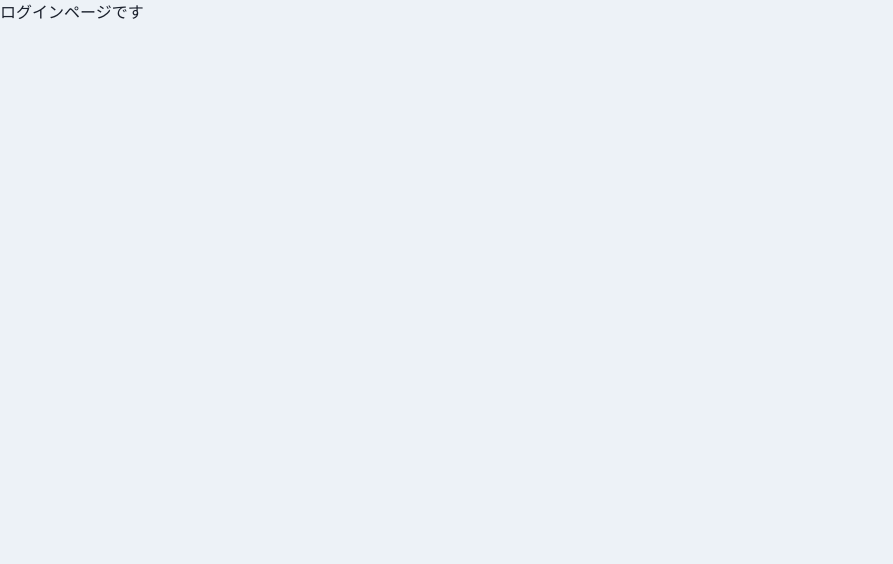
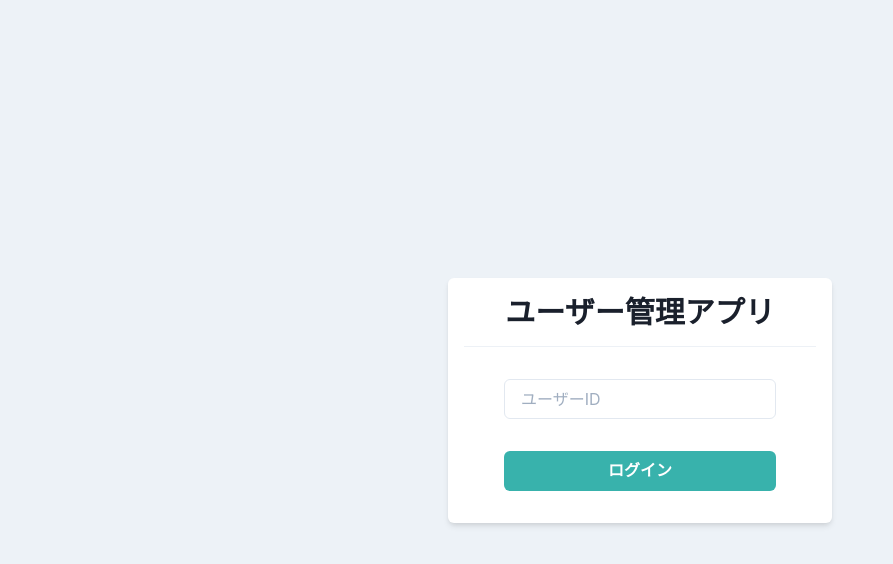
Before and after one commit to shikata1112/react-js-in-chakraUI, a React (Create React App) app: page / in a window 1280 px wide. Shown: the top 564 px of the page, without its empty margins (0-893 px from the left). Built offline with nearby package versions, Linux system fonts and the light colour scheme.

Commit message:
ログイン画面を作成

```diff
--- /dev/null
+++ b/src/components/atoms/button/PrimaryButton.tsx
@@ -0,0 +1,15 @@
+import { Button } from "@chakra-ui/react";
+import { VFC, memo, ReactNode } from "react";
+
+type Props = {
+  children: ReactNode;
+};
+
+export const PrimaryButton: VFC<Props> = memo((props) => {
+  const { children } = props;
+  return (
+    <Button bg="teal.400" color="white" _hover={{ opacity: 0.8 }}>
+      {children}
+    </Button>
+  );
+});
--- a/src/components/pages/Login.tsx
+++ b/src/components/pages/Login.tsx
@@ -1,9 +1,29 @@
+import {
+  Box,
+  Button,
+  Divider,
+  Flex,
+  Heading,
+  Input,
+  Stack
+} from "@chakra-ui/react";
 import { memo, VFC } from "react";
+
+import { PrimaryButton } from "../atoms/button/PrimaryButton";
 
 export const Login: VFC = memo(() => {
   return (
-    <div>
-      <p>ログインページです</p>
-    </div>
+    <Flex align="center" justify="center" height="100vh">
+      <Box bg="white" w="sm" p={4} borderRadius="md" shadow="md">
+        <Heading as="h1" size="lg" textAlign="center">
+          ユーザー管理アプリ
+        </Heading>
+        <Divider my={4} />
+        <Stack spacing={8} py={4} px={10}>
+          <Input placeholder="ユーザーID" />
+          <PrimaryButton>ログイン</PrimaryButton>
+        </Stack>
+      </Box>
+    </Flex>
   );
 });
```
